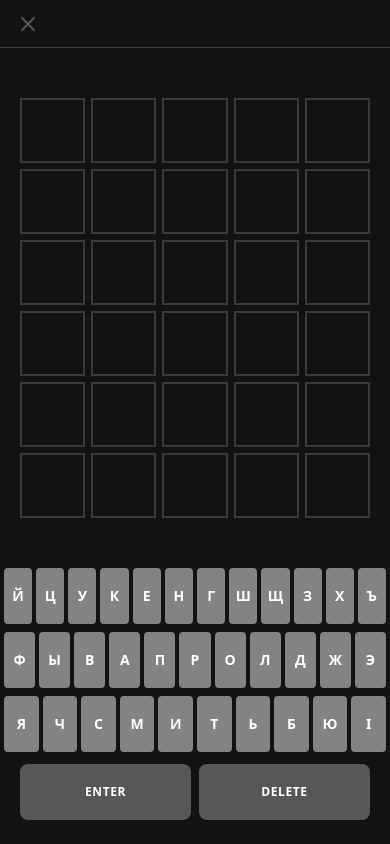
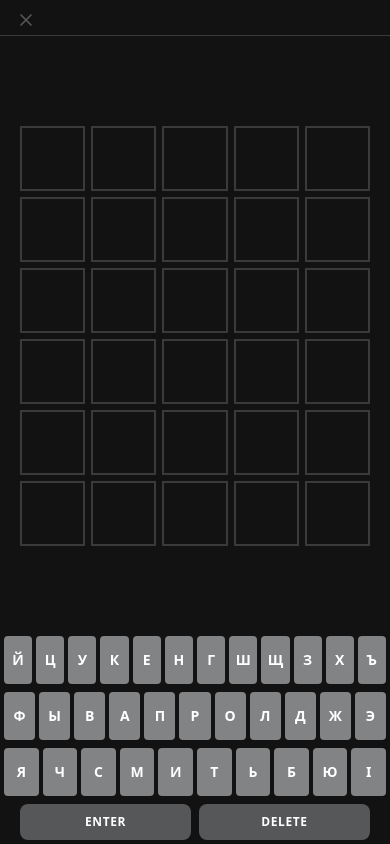
Before and after one commit to Supjan9/dosh-wordle, a React (Vite) app: page / in a window 390 px wide. Both pictures are taken after a click on the button "ЛОВЗА". Built offline with nearby package versions, Linux system fonts and the light colour scheme.

Commit message:
change mobile layout

```diff
--- a/src/App.jsx
+++ b/src/App.jsx
@@ -177,34 +177,26 @@ export default function App() {
   }
 
   return (
-    // FIX 1: Use h-[100dvh] to match mobile viewport height exactly
     <div className="flex flex-col h-[100dvh] w-full max-w-lg mx-auto overflow-hidden bg-[#121213] relative">
 
-      {/* UPDATED HEADER:
-          1. Reduced height from h-16 to h-12 to save space.
-          2. Removed the <h1> Title completely.
-      */}
-      <header className="flex h-12 items-center justify-between px-4 border-b border-[#3a3a3c] shrink-0">
+      {/* UPDATED HEADER: Ultra Slim (h-8) + minimal margin */}
+      <header className="flex h-8 items-center justify-between px-4 border-b border-[#3a3a3c] shrink-0 mt-1">
          <button
            onClick={() => setGameStarted(false)}
            className="text-[#565758] hover:text-white transition-colors p-2 -ml-2"
            aria-label="Exit to Home"
          >
-           {/* Exit / Back Icon */}
-           <svg xmlns="http://www.w3.org/2000/svg" className="h-6 w-6" fill="none" viewBox="0 0 24 24" stroke="currentColor" strokeWidth={2}>
+           <svg xmlns="http://www.w3.org/2000/svg" className="h-5 w-5" fill="none" viewBox="0 0 24 24" stroke="currentColor" strokeWidth={2}>
              <path strokeLinecap="round" strokeLinejoin="round" d="M6 18L18 6M6 6l12 12" />
            </svg>
          </button>
-
-         {/* Title has been removed for space */}
 
          <button
            onClick={() => { if(isGameFinished) setShowModal(true); }}
            className={`text-[#565758] hover:text-white transition-all p-2 -mr-2 ${isGameFinished ? 'opacity-100' : 'opacity-0 pointer-events-none'}`}
            aria-label="Show Stats"
          >
-           {/* Chart / Stats Icon */}
-           <svg xmlns="http://www.w3.org/2000/svg" className="h-6 w-6" fill="none" viewBox="0 0 24 24" stroke="currentColor" strokeWidth={2}>
+           <svg xmlns="http://www.w3.org/2000/svg" className="h-5 w-5" fill="none" viewBox="0 0 24 24" stroke="currentColor" strokeWidth={2}>
              <path strokeLinecap="round" strokeLinejoin="round" d="M9 19v-6a2 2 0 00-2-2H5a2 2 0 00-2 2v6a2 2 0 002 2h2a2 2 0 002-2zm0 0V9a2 2 0 012-2h2a2 2 0 012 2v10m-6 0a2 2 0 002 2h2a2 2 0 002-2m0 0V5a2 2 0 012-2h2a2 2 0 012 2v14a2 2 0 01-2 2h-2a2 2 0 01-2-2z" />
            </svg>
          </button>
@@ -218,12 +210,13 @@ export default function App() {
         </div>
       )}
 
-      {/* FIX 2: min-h-0 allows this container to shrink if space is tight. */}
-      <main className="flex-grow flex flex-col items-center justify-center p-2 min-h-0">
+      {/* MAIN: Reduced padding to p-1 to allow Grid to touch edges if needed */}
+      <main className="flex-grow flex flex-col items-center justify-center p-1 min-h-0">
         <Grid guesses={guesses} currentGuess={currentGuess} turn={turn} isShaking={isShaking} />
       </main>
 
-      <footer className="shrink-0 pb-safe">
+      {/* FOOTER: Removed pb-safe to reduce bottom whitespace (Keyboard handles its own padding now) */}
+      <footer className="shrink-0">
         <Keyboard onChar={onChar} onDelete={onDelete} onEnter={onEnter} usedKeys={usedKeys} />
       </footer>
 
--- a/src/components/Keyboard.jsx
+++ b/src/components/Keyboard.jsx
@@ -3,25 +3,27 @@ import { ALPHABET } from '../constants/words';
 
 export default function Keyboard({ onChar, onDelete, onEnter, usedKeys }) {
   return (
-    <div className="w-full max-w-lg mx-auto px-1 pb-6 select-none">
+    // UPDATED: Reduced bottom padding from pb-6 to pb-1 to save huge space
+    <div className="w-full max-w-lg mx-auto px-1 pb-1 select-none">
 
       {/* 1. The Letter Rows */}
-      <div className="flex flex-col gap-2 mb-3">
+      <div className="flex flex-col gap-2 mb-2">
         {ALPHABET.map((row, i) => (
           <div key={i} className="flex justify-center gap-1 w-full">
             {row.map((char) => {
               const status = usedKeys[char];
 
-              let bgColor = 'bg-[#818384]'; // Default Grey
-              if (status === 'correct') bgColor = 'bg-[#6aaa64]'; // Green
-              else if (status === 'present') bgColor = 'bg-[#c9b458]'; // Yellow
-              else if (status === 'absent') bgColor = 'bg-[#3a3a3c]'; // Dark Grey
+              let bgColor = 'bg-[#818384]';
+              if (status === 'correct') bgColor = 'bg-[#6aaa64]';
+              else if (status === 'present') bgColor = 'bg-[#c9b458]';
+              else if (status === 'absent') bgColor = 'bg-[#3a3a3c]';
 
               return (
                 <button
                   key={char}
                   onClick={() => onChar(char)}
-                  className={`${bgColor} flex-1 h-14 rounded font-bold text-white text-sm sm:text-base
+                  // Slightly reduced height here too (h-14 -> h-12) to help mobile ratio
+                  className={`${bgColor} flex-1 h-12 rounded font-bold text-white text-sm sm:text-base
                     active:opacity-70 transition-colors duration-150 touch-manipulation`}
                 >
                   {char}
@@ -36,13 +38,15 @@ export default function Keyboard({ onChar, onDelete, onEnter, usedKeys }) {
       <div className="flex gap-2 px-4">
         <button
           onClick={onEnter}
-          className="flex-1 h-14 bg-[#565758] rounded-lg font-bold text-xs sm:text-sm text-white uppercase tracking-wider active:bg-[#404040] transition-colors"
+          // UPDATED: Reduced height from h-14 to h-9 (~35% smaller)
+          className="flex-1 h-9 bg-[#565758] rounded-lg font-bold text-xs sm:text-sm text-white uppercase tracking-wider active:bg-[#404040] transition-colors"
         >
           ENTER
         </button>
         <button
           onClick={onDelete}
-          className="flex-1 h-14 bg-[#565758] rounded-lg font-bold text-xs sm:text-sm text-white uppercase tracking-wider active:bg-[#404040] transition-colors"
+          // UPDATED: Reduced height from h-14 to h-9
+          className="flex-1 h-9 bg-[#565758] rounded-lg font-bold text-xs sm:text-sm text-white uppercase tracking-wider active:bg-[#404040] transition-colors"
         >
           DELETE
         </button>
```
